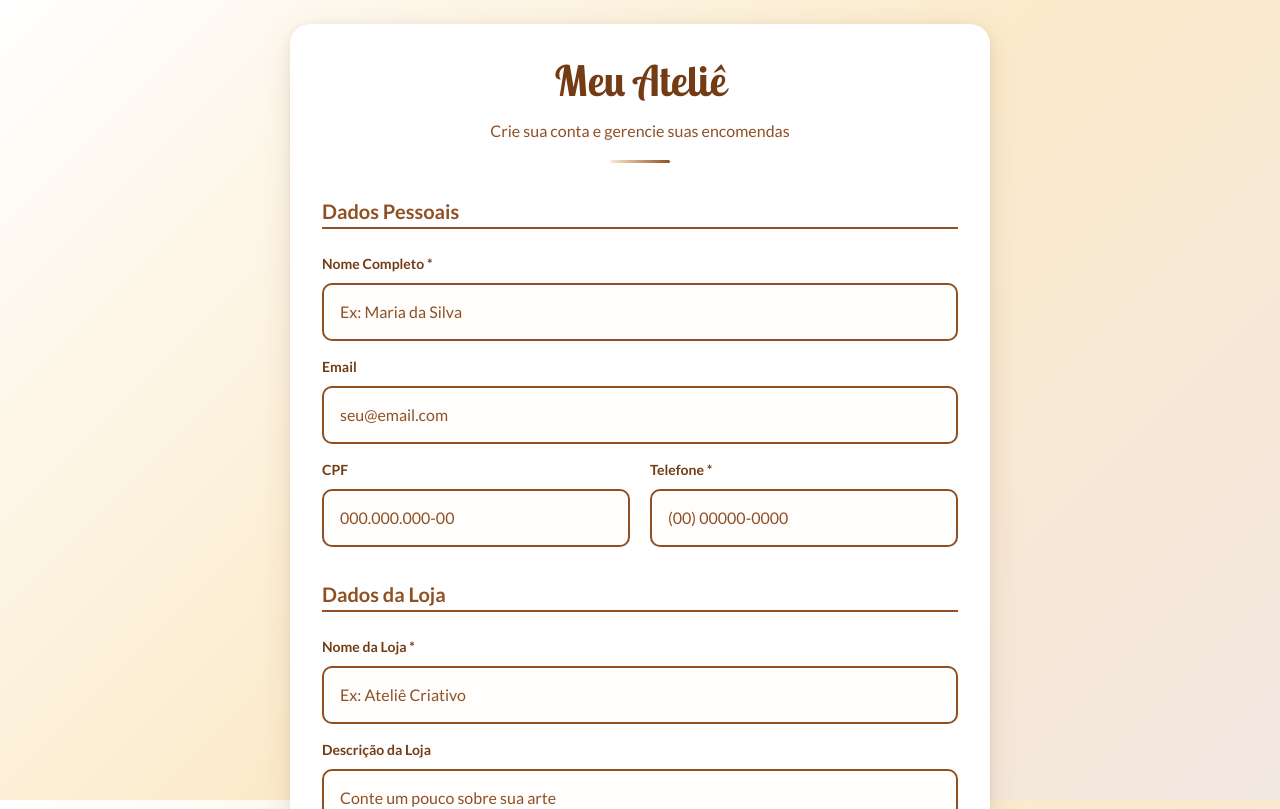
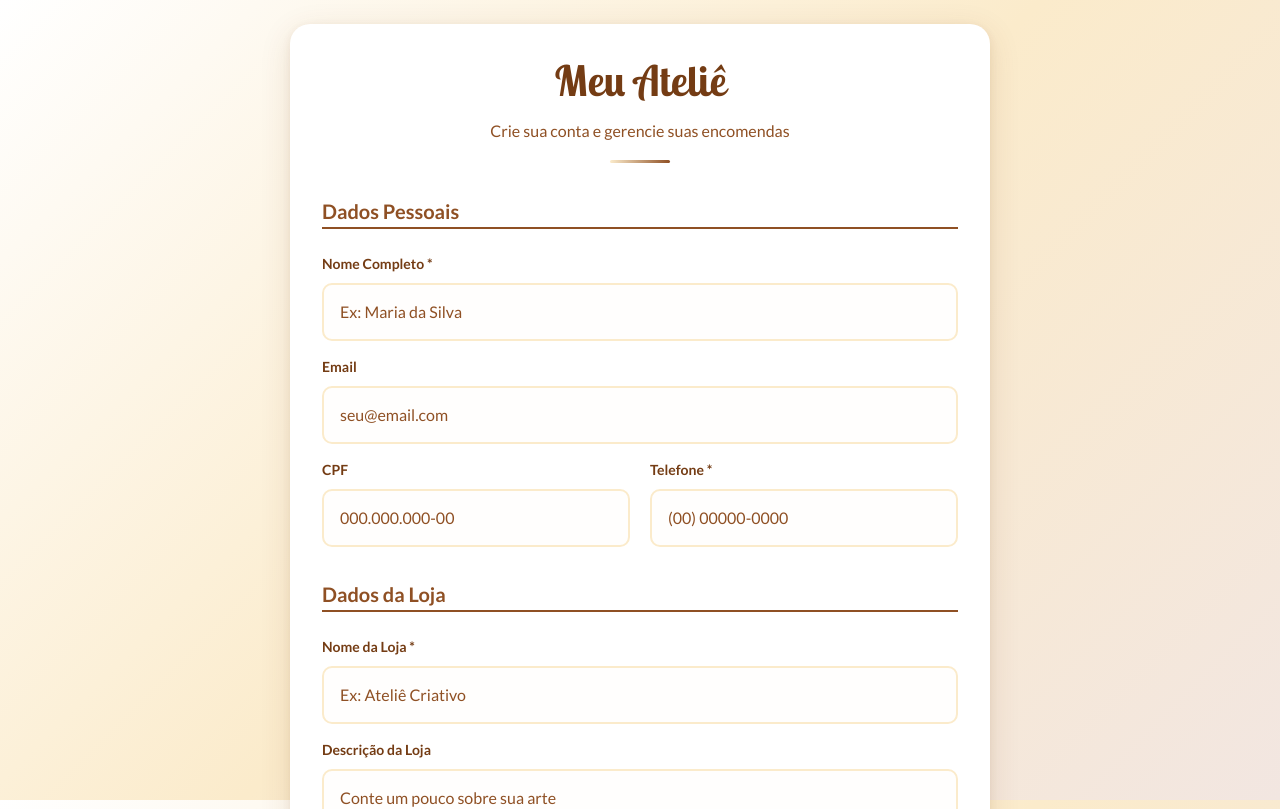
Before and after one commit to ClaraJoaquim/meu-atelie-front, an Angular app: page /cadastro in a window 1280 px wide. Shown: the top 809 px of the page. Built offline with nearby package versions, Linux system fonts and the light colour scheme.

Commit message:
style: corrigir cores do input e fonte do titulo

```diff
--- a/src/styles.css
+++ b/src/styles.css
@@ -113,7 +113,7 @@ img {
   font-size: 16px;
   color: var(--text-input);
   background-color: var(--input-bg);
-  border: 2px solid var(--secondary);
+  border: 2px solid var(--border);
   border-radius: 10px;
   outline: none;
   transition: border-color 0.3s ease, box-shadow 0.3s ease;
@@ -600,6 +600,7 @@ button[disabled] {
   font-size: 1.65rem;
   font-weight: 700;
   color: var(--primary);
+  font-family: 'Lobster Two', cursivej;
   line-height: 1.3;
 }
 
```
